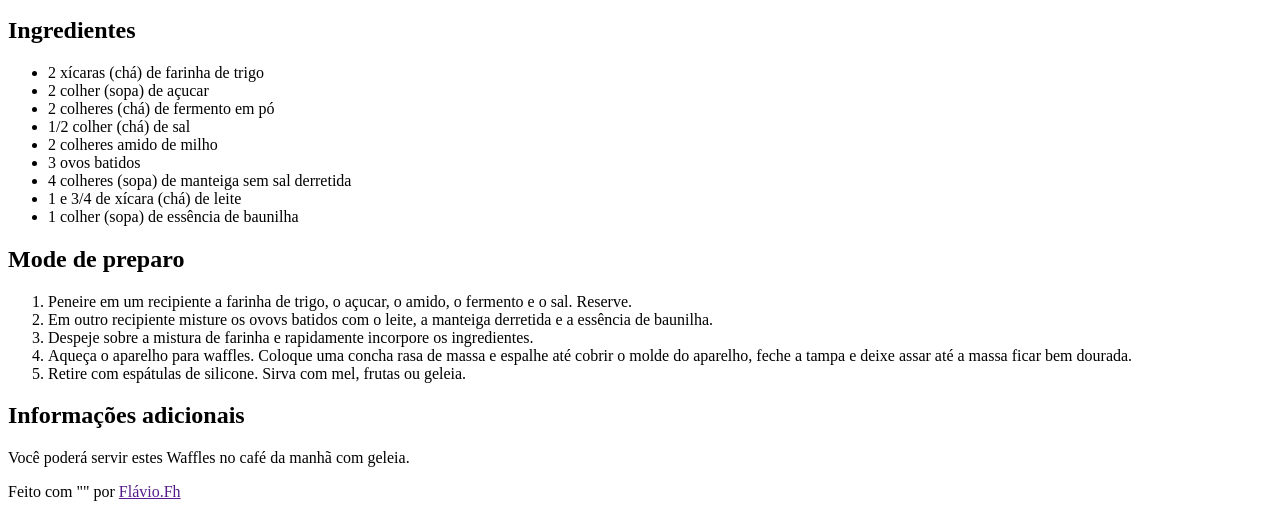
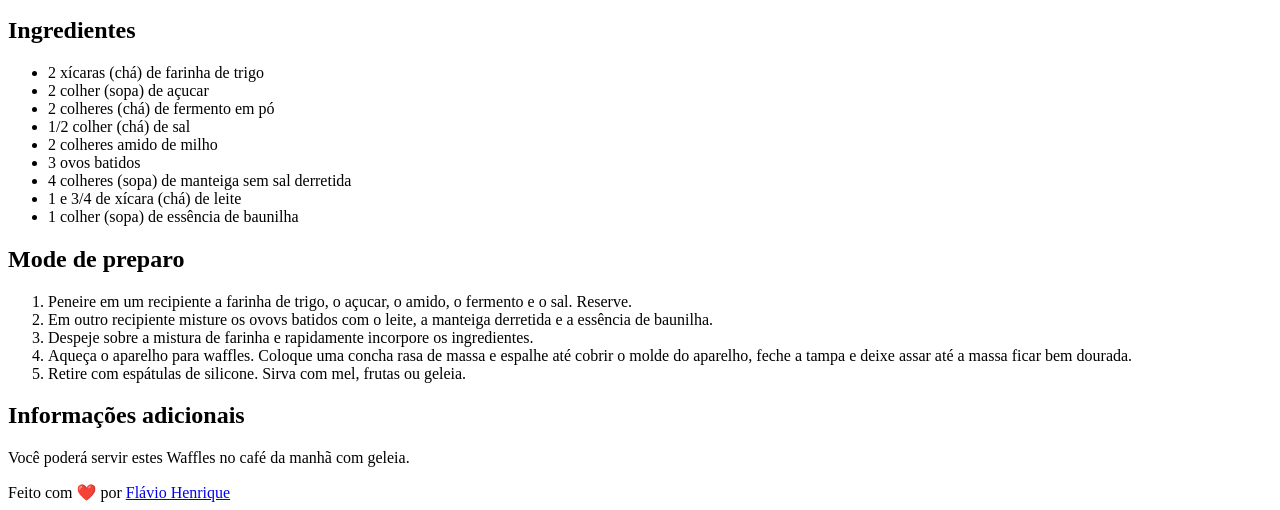
Before and after one commit to flaviofhr/Cardapio, a plain HTML site: page index.html in a window 1280 px wide. Shown: the part 405-915 px from the top of the page. Drawn offline with Linux system fonts and the light colour scheme.

Commit message:
adicionando link e emoji

```diff
--- a/index.html
+++ b/index.html
@@ -36,6 +36,6 @@
 
    <h2>Informações adicionais</h2>
    <p>Você poderá servir estes Waffles no café da manhã com geleia.</p>
-  <footer>Feito com "" por <a href="">Flávio.Fh</a></footer>
+  <footer>Feito com ❤️ por <a href="https://github.com/flaviofhr">Flávio Henrique</a></footer>
 </body>
 </html>
```
